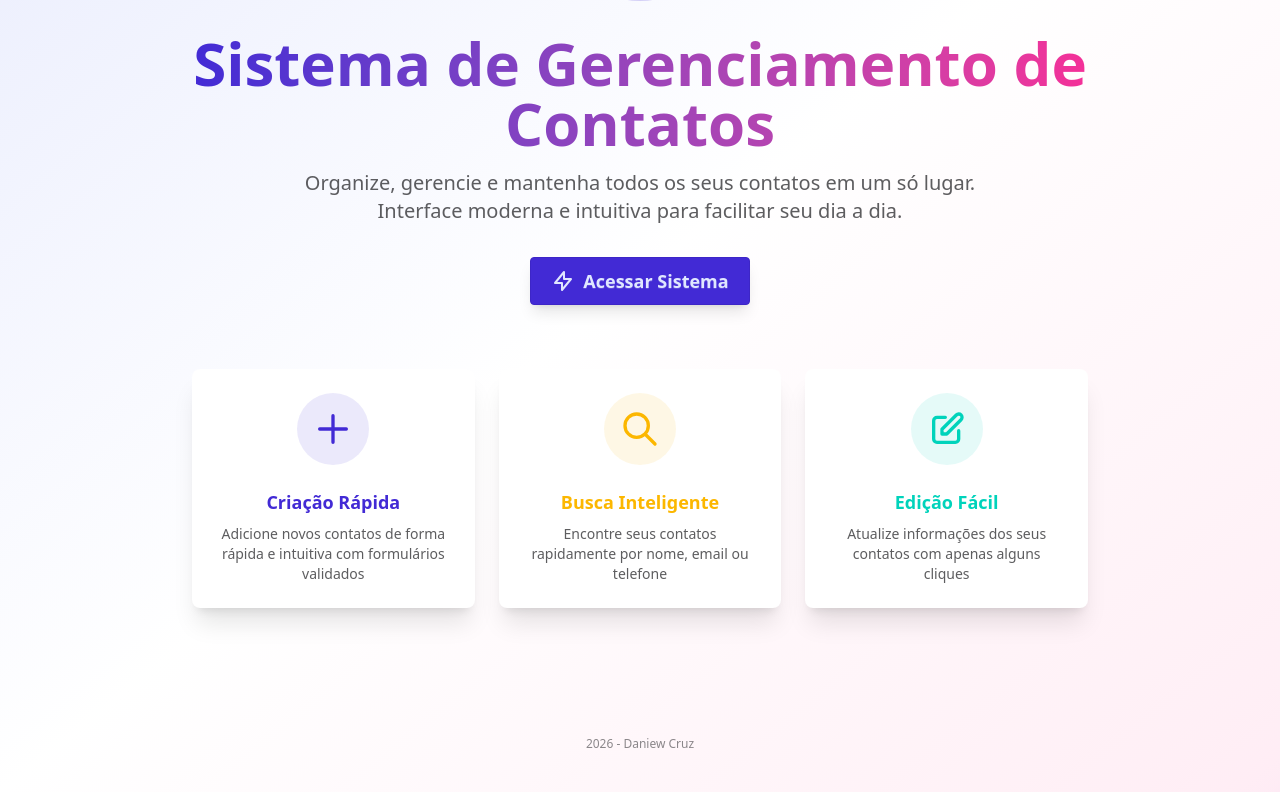
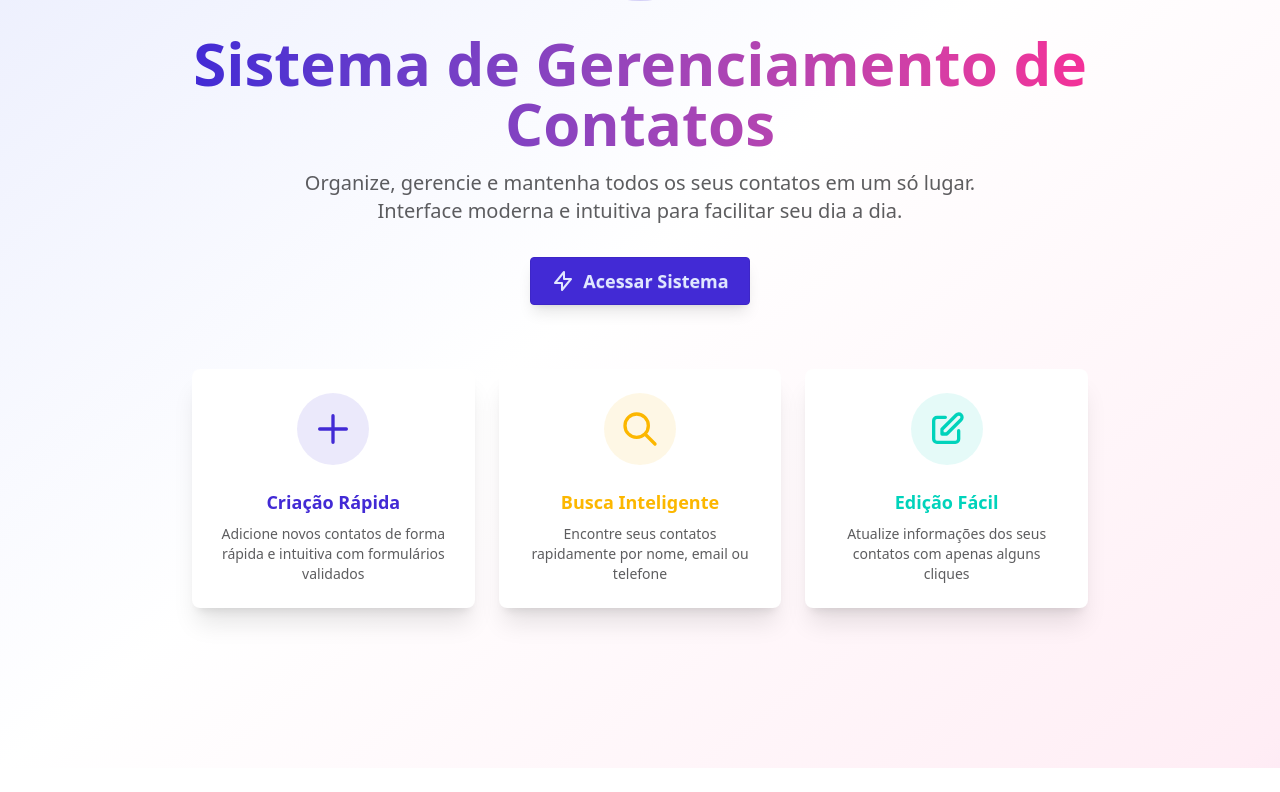
Before and after one commit to daniewcruz/meu-desafio-crud, a Next.js app: page / in a window 1280 px wide. Shown: the part 239-1031 px from the top of the page. After the commit the page ends 1007 px from the top, so only its background shows below. Built offline with nearby package versions, Linux system fonts and the light colour scheme.

Commit message:
ajustes no visual do footer

```diff
--- a/src/app/page.tsx
+++ b/src/app/page.tsx
@@ -100,7 +100,7 @@ export default function Home() {
       {/* Footer */}
       <footer className="footer footer-center p-6 md:p-10 text-base-content">
         <div>
-          <p className="text-xs opacity-50 mt-1 md:mt-2">     2026 - Daniew Cruz</p>
+
         </div>
       </footer>
     </div>
```
